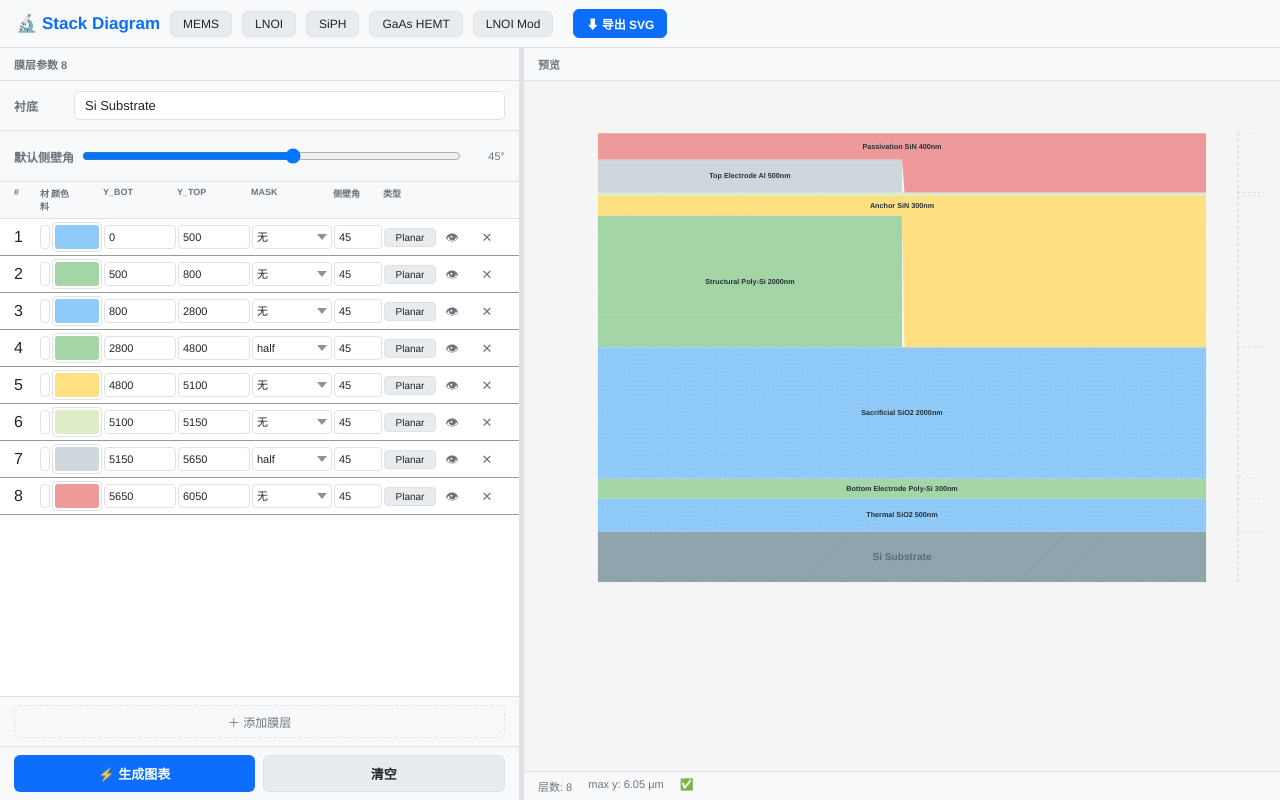
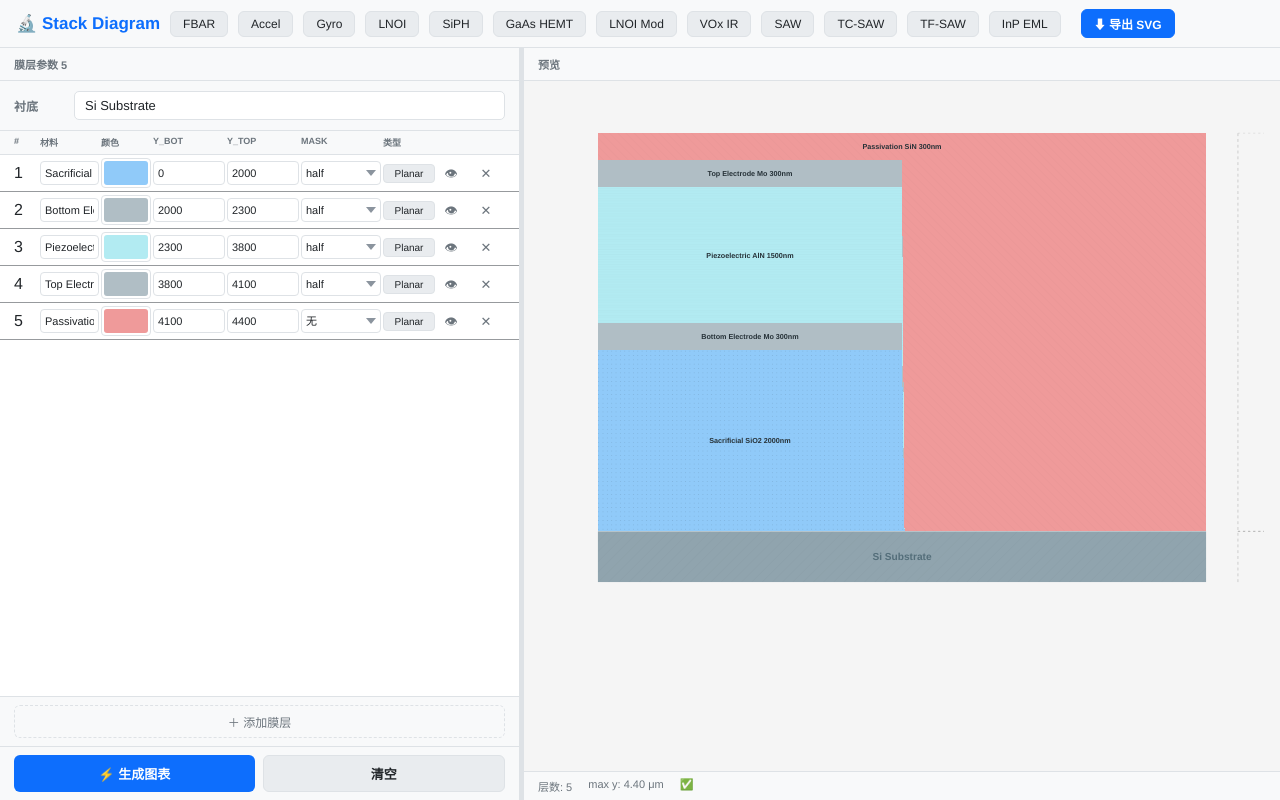
Before and after one commit to haolblvxff-collab/stack-diagram-generator, a plain HTML site: page index.html in a window 1280 px wide. Drawn offline with Linux system fonts and the light colour scheme.

Commit message:
feat: add SAW/TC-SAW/TF-SAW + InP EML presets; remove MEMS

```diff
--- a/index.html
+++ b/index.html
@@ -20,9 +20,9 @@ body{background:var(--bg);color:var(--text);font-family:"PingFang SC","Helvetica
 .sub-row label{font-size:12px;color:var(--text2);white-space:nowrap;font-weight:600;min-width:52px}
 .sub-row input{flex:1;padding:6px 10px;background:var(--input-bg);border:1px solid var(--border);border-radius:5px;color:var(--text);font-size:13px;font-family:inherit;outline:none}
 .sub-row input:focus{border-color:var(--accent)}
-.table-head{display:grid;grid-template-columns:24px 1fr 50px 72px 72px 80px 48px 52px 28px 38px;gap:2px;padding:5px 14px;font-size:9px;font-weight:700;color:var(--text2);text-transform:uppercase;border-bottom:1px solid var(--border);background:var(--panel);flex-shrink:0}
+.table-head{display:grid;grid-template-columns:24px 1fr 50px 72px 72px 80px 52px 28px 38px;gap:2px;padding:5px 14px;font-size:9px;font-weight:700;color:var(--text2);text-transform:uppercase;border-bottom:1px solid var(--border);background:var(--panel);flex-shrink:0}
 .table-wrap{flex:1;overflow-y:auto;background:var(--bg);min-height:0}
-.layer-row{display:grid;grid-template-columns:24px 1fr 50px 72px 72px 80px 48px 52px 28px 38px;gap:2px;padding:3px 14px;align-items:center;border-bottom:1px solid rgba(48,54,61,.5)}
+.layer-row{display:grid;grid-template-columns:24px 1fr 50px 72px 72px 80px 52px 28px 38px;gap:2px;padding:3px 14px;align-items:center;border-bottom:1px solid rgba(48,54,61,.5)}
 .layer-row:hover{background:var(--row-hover)}
 .layer-row.hidden-row{opacity:.35}
 .layer-row input,.layer-row select{padding:5px 4px;background:var(--input-bg);border:1px solid var(--border);border-radius:4px;color:var(--text);font-size:11px;font-family:inherit;outline:none;width:100%}
@@ -75,9 +75,11 @@ body{background:var(--bg);color:var(--text);font-family:"PingFang SC","Helvetica
 <body>
 <div class="topbar">
   <span class="logo">🔬 Stack Diagram</span>
-  <button id="btn-mems">MEMS</button><button id="btn-lnoi">LNOI</button>
+  <button id="btn-fbar">FBAR</button><button id="btn-accel">Accel</button><button id="btn-gyro">Gyro</button>
+  <button id="btn-lnoi">LNOI</button>
   <button id="btn-siph">SiPH</button><button id="btn-gaas">GaAs HEMT</button>
-  <button id="btn-lnoimod">LNOI Mod</button>
+  <button id="btn-lnoimod">LNOI Mod</button><button id="btn-voxir">VOx IR</button>
+  <button id="btn-saw">SAW</button><button id="btn-tcsaw">TC-SAW</button><button id="btn-tfsaw">TF-SAW</button><button id="btn-inpeml">InP EML</button>
   <div class="spacer"></div>
   <button id="btn-export" class="accent">⬇ 导出 SVG</button>
 </div>
@@ -85,8 +87,8 @@ body{background:var(--bg);color:var(--text);font-family:"PingFang SC","Helvetica
   <div class="panel-form" id="form-panel">
     <div class="panel-head">膜层参数 <span class="count" id="layer-count">0</span></div>
     <div class="sub-row"><label>衬底</label><input type="text" id="substrate" value="p-Si (100)" placeholder="p-Si (100)"></div>
-    <div class="sub-row"><label>默认侧壁角</label><input type="range" id="bevel-angle" min="0" max="80" value="45" step="1"><span id="bevel-val" style="font-size:11px;color:var(--text2);min-width:36px;text-align:right">45°</span></div>
-    <div class="table-head"><span>#</span><span>材料</span><span>颜色</span><span>y_bot</span><span>y_top</span><span>Mask</span><span>侧壁角</span><span>类型</span><span></span><span></span></div>
+
+    <div class="table-head"><span>#</span><span>材料</span><span>颜色</span><span>y_bot</span><span>y_top</span><span>Mask</span><span>类型</span><span></span><span></span></div>
     <div class="table-wrap" id="layer-table"></div>
     <div class="add-row"><button id="btn-add">＋ 添加膜层</button></div>
     <div class="actions"><button id="btn-gen" class="btn-gen">⚡ 生成图表</button><button id="btn-clear" class="btn-clear">清空</button></div>
@@ -120,7 +122,7 @@ var toaster=document.getElementById('toast'),suggestPopup=document.getElementByI
 var substrateInput=document.getElementById('substrate'),layers=[],currentInput=null;
 function toast(msg,ok){if(ok===undefined)ok=true;toaster.textContent=msg;toaster.style.background=ok?'var(--green)':'var(--danger)';toaster.classList.add('show');setTimeout(function(){toaster.classList.remove('show')},1800)}
 
-var CDB={sio2:"#90CAF9",sin:"#FFE082",polysi:"#A5D6A7",si:"#90A4AE",al:"#CFD8DC",cu:"#FFAB91",w:"#B39DDB",ti:"#EF9A9A",tin:"#F8BBD0",tan:"#FFCCBC",al2o3:"#DCEDC8",hfo2:"#F0F4C3",teos:"#81D4FA",bpsg:"#B3E5FC",psg:"#E1F5FE",sog:"#E1F5FE",pr:"#FFCDD2",arc:"#FFE0B2",barc:"#FFE0B2",gan:"#C8E6C9",sic:"#D7CCC8",aln:"#B2EBF2",imd:"#CE93D8",ild:"#CE93D8",passivation:"#EF9A9A",sige:"#C8E6C9",ge:"#A5D6A7",cosi2:"#BCAAA4",nisi:"#BCAAA4",ito:"#E0E0E0",zro2:"#F5F5DC",ru:"#D7CCC8",linbo3:"#E8D5B7",algaas:"#FFCC80",gaas:"#C8E6C9",inp:"#B2DFDB",ingaas:"#DCEDC8",au:"#FFD54F",pt:"#E0E0E0",cr:"#BCAAA4",ni:"#D7CCC8"};
+var CDB={sio2:"#90CAF9",sin:"#FFE082",polysi:"#A5D6A7",si:"#90A4AE",asi:"#B0BEC5",al:"#CFD8DC",cu:"#FFAB91",w:"#B39DDB",ti:"#EF9A9A",tin:"#F8BBD0",nicr:"#B0BEC5",tan:"#FFCCBC",al2o3:"#DCEDC8",hfo2:"#F0F4C3",vox:"#5C8A8A",teos:"#81D4FA",bpsg:"#B3E5FC",psg:"#E1F5FE",sog:"#E1F5FE",pr:"#FFCDD2",arc:"#FFE0B2",barc:"#FFE0B2",gan:"#C8E6C9",sic:"#D7CCC8",aln:"#B2EBF2",imd:"#CE93D8",ild:"#CE93D8",passivation:"#EF9A9A",sige:"#C8E6C9",ge:"#A5D6A7",cosi2:"#BCAAA4",nisi:"#BCAAA4",ito:"#E0E0E0",zro2:"#F5F5DC",ru:"#D7CCC8",linbo3:"#E8D5B7",algaas:"#FFCC80",gaas:"#C8E6C9",inp:"#B2DFDB",ingaas:"#DCEDC8",au:"#FFD54F",pt:"#E0E0E0",cr:"#BCAAA4",ni:"#D7CCC8",mo:"#B0BEC5",litao3:"#D4C4A8",lt:"#D4C4A8",ingaasp:"#C8D8B0"};
 function san(s){var r=s.replace(/[\s_\-]/g,"");r=r.replace(/₀/g,"0").replace(/₁/g,"1").replace(/₂/g,"2").replace(/₃/g,"3").replace(/₄/g,"4").replace(/₅/g,"5").replace(/₆/g,"6").replace(/₇/g,"7").replace(/₈/g,"8").replace(/₉/g,"9");return r.toLowerCase()}
 function col(name){if(!name)return"#B0BEC5";var n=san(name),ks=Object.keys(CDB);ks.sort(function(a,b){return b.length-a.length});for(var i=0;i<ks.length;i++){if(n.indexOf(ks[i])>=0)return CDB[ks[i]]}var h=0;for(var i=0;i<name.length;i++)h=((h<<5)-h+name.charCodeAt(i))|0;return"hsl("+Math.abs(h)%360+",40%,78%)"}
 function lum(hx){if(!hx||hx.length<7)return 0;return parseInt(hx.slice(1,3),16)*0.299+parseInt(hx.slice(3,5),16)*0.587+parseInt(hx.slice(5,7),16)*0.114}
@@ -155,8 +157,6 @@ function render(layersData,substrate,W,H,MX,MY,SH){
   var subColor=col(substrate),subHatch=getHatch(substrate);
   var svg=[],seamX=MX+chartWidth+50;
   var seams=[{y:yBottom,label:"0 nm"}];
-  var bevelEl=document.getElementById('bevel-angle');
-  var defaultBevel=bevelEl?parseInt(bevelEl.value)||45:45;
 
   // Surface tracking: NSEG+1 sample points, linearly interpolated
   var surface=[];for(var i=0;i<=NSEG;i++)surface.push(yBottom);
@@ -185,60 +185,37 @@ function render(layersData,substrate,W,H,MX,MY,SH){
       var hatch=getHatch(L.name);
       var flatTop=yBottom-(L.y_top/maxTop*chartHeight);
       var isConf=L.type==="conformal";
-      var bevelDeg=(L.bevel!=null)?L.bevel:defaultBevel;
-      var bevelC=Math.tan(bevelDeg*Math.PI/180);
 
       // Find mask segments (contiguous sample points where mask is active)
       var segs=[],st=-1;
       for(var i=0;i<=NSEG;i++){var nx=i/NSEG;if(inMsk(nx,L.mask)&&st<0)st=i;else if(!inMsk(nx,L.mask)&&st>=0){segs.push({s:st,e:i-1});st=-1}}
       if(st>=0)segs.push({s:st,e:NSEG});
 
-      for(var si2=0;si2<segs.length;si2++){
-        var seg=segs[si2];
-        // Sample surface for this segment: bottom=surface, top depends on mode
-        var pts=[];
-        for(var k=seg.s;k<=seg.e;k++){
-          var x=MX+k/NSEG*chartWidth,bot=surface[k];
-          var top=isConf?bot-thickPx:flatTop;
-          if(top>=bot)top=bot-0.5;
-          pts.push({x:x,top:top,bot:bot});
+      // Build ONE continuous path for the entire layer (all mask segments merged)
+      // Non-masked regions collapse to zero height (top = surface), avoiding inter-segment gaps
+      var allPts=[];
+      for(var k=0;k<=NSEG;k++){
+        var nx=k/NSEG,x=MX+nx*chartWidth,bot=surface[k];
+        var top=inMsk(nx,L.mask)?(isConf?bot-thickPx:flatTop):bot;
+        if(top>=bot)top=bot-0.5;
+        allPts.push({x:x,top:top,bot:bot});
+      }
+
+      // Top edge: left → right (masked areas are visible, non-masked collapse to surface)
+      var d="M "+allPts[0].x.toFixed(1)+" "+allPts[0].top.toFixed(1);
+      for(var k=1;k<allPts.length;k++)d+=" L "+allPts[k].x.toFixed(1)+" "+allPts[k].top.toFixed(1);
+      // Bottom edge: right → left (always surface)
+      for(var k=allPts.length-1;k>=0;k--)d+=" L "+allPts[k].x.toFixed(1)+" "+allPts[k].bot.toFixed(1);
+      d+=" Z";
+      svg.push('<path d=\"'+d+'\" fill=\"'+L.color+'\" shape-rendering=\"crispEdges\"/>');
+      if(hatch)svg.push('<path d=\"'+d+'\" fill=\"'+hatch+'\" shape-rendering=\"crispEdges\"/>');
+
+      // Update surface only in masked regions
+      for(var k=0;k<=NSEG;k++){
+        if(inMsk(k/NSEG,L.mask)){
+          if(isConf)surface[k]-=thickPx;
+          else surface[k]=Math.min(surface[k],flatTop);
         }
-
-        // Left bevel: sloped transition at mask boundary where surface has a step
-        if(seg.s>0&&bevelDeg>0){
-          var stepH=Math.abs(surface[seg.s]-surface[seg.s-1]),bw=stepH*bevelC;
-          if(stepH>0.1&&bw>0.3){
-            var lX=MX+(seg.s-1)/NSEG*chartWidth,mX=lX+bw;
-            if(mX>pts[0].x)mX=pts[0].x;
-            var bvT=isConf?surface[seg.s-1]-thickPx:surface[seg.s-1]+(flatTop-surface[seg.s-1])*(mX-lX)/(pts[0].x-lX);
-            pts.unshift({x:mX,top:bvT,bot:surfAt(mX)});
-            pts.unshift({x:lX,top:isConf?surface[seg.s-1]-thickPx:surface[seg.s-1],bot:surface[seg.s-1]});
-          }
-        }
-
-        // Right bevel: sloped transition at mask boundary where surface has a step
-        if(seg.e<NSEG&&bevelDeg>0){
-          var stepH=Math.abs(surface[seg.e]-surface[seg.e+1]),bw=stepH*bevelC;
-          if(stepH>0.1&&bw>0.3){
-            var rX=MX+(seg.e+1)/NSEG*chartWidth,mX=rX-bw;
-            if(mX<pts[pts.length-1].x)mX=pts[pts.length-1].x;
-            var bvT=isConf?surface[seg.e]-thickPx:surface[seg.e]+(flatTop-surface[seg.e])*(pts[pts.length-1].x-mX)/(pts[pts.length-1].x-rX);
-            pts.push({x:mX,top:bvT,bot:surfAt(mX)});
-            pts.push({x:rX,top:isConf?surface[seg.e+1]-thickPx:surface[seg.e+1],bot:surface[seg.e+1]});
-          }
-        }
-
-        // Build SVG path: top edge left→right, then bottom edge right→left
-        var d="M "+pts[0].x.toFixed(1)+" "+pts[0].top.toFixed(1);
-        for(var k=1;k<pts.length;k++)d+=" L "+pts[k].x.toFixed(1)+" "+pts[k].top.toFixed(1);
-        for(var k=pts.length-1;k>=0;k--)d+=" L "+pts[k].x.toFixed(1)+" "+pts[k].bot.toFixed(1);
-        d+=" Z";
-        svg.push('<path d="'+d+'" fill="'+L.color+'"/>');
-        if(hatch)svg.push('<path d="'+d+'" fill="'+hatch+'"/>');
-
-        // Update surface: blanket flattens to flatTop, conformal subtracts thickness
-        if(isConf){for(var k=seg.s;k<=seg.e;k++)surface[k]-=thickPx;}
-        else{for(var k=seg.s;k<=seg.e;k++)surface[k]=Math.min(surface[k],flatTop);}
       }
 
       // Overlap group accumulation: take min (lowest pixel y = deepest fill)
@@ -284,18 +261,25 @@ function render(layersData,substrate,W,H,MX,MY,SH){
 }
 
 // Presets
-function tty(layers){var y=0,o=[];for(var i=0;i<layers.length;i++){o.push([layers[i][0],y,y+layers[i][1],layers[i][2],layers[i][3],layers[i][4]!=null?layers[i][4]:45]);y+=layers[i][1]}return o}
+function tty(layers){var y=0,o=[];for(var i=0;i<layers.length;i++){o.push([layers[i][0],y,y+layers[i][1],layers[i][2],layers[i][3]]);y+=layers[i][1]}return o}
 var P={
-  mems:{sub:"Si Substrate",layers:tty([["Thermal SiO2",500,"none","blanket"],["Bottom Electrode Poly-Si",300,"none","blanket"],["Sacrificial SiO2",2000,"none","blanket"],["Structural Poly-Si",2000,"half","blanket"],["Anchor SiN",300,"none","blanket"],["Release Etch Stop Al2O3",50,"none","blanket"],["Top Electrode Al",500,"half","blanket"],["Passivation SiN",400,"none","blanket"]])},
+  fbar:{sub:"Si Substrate",layers:tty([["Sacrificial SiO2",2000,"half","blanket"],["Bottom Electrode Mo",300,"half","blanket"],["Piezoelectric AlN",1500,"half","blanket"],["Top Electrode Mo",300,"half","blanket"],["Passivation SiN",300,"none","blanket"]])},
+  accel:{sub:"Si Substrate",layers:tty([["Fixed Electrode Si",500,"none","blanket"],["Sacrificial SiO2",2000,"half","blanket"],["Proof Mass Poly-Si",3000,"half","blanket"],["Spring Anchor SiN",200,"half","blanket"],["Top Cap Si",500,"none","blanket"]])},
+  gyro:{sub:"Si Substrate",layers:tty([["Anchor Si",500,"center","blanket"],["Sacrificial SiO2",2500,"half","blanket"],["Drive/Sense Mass Poly-Si",3000,"half","blanket"],["Sense Electrode Al",200,"center","blanket"],["Top Cap Si",500,"none","blanket"]])},
+  saw:{sub:"LT Substrate",layers:tty([["IDT Electrode Al",200,"grating","blanket"],["Passivation SiO2",100,"none","blanket"]])},
+  tcsaw:{sub:"LT Substrate",layers:tty([["IDT Electrode Al",200,"grating","blanket"],["TC SiO2",800,"none","blanket"],["Passivation SiN",100,"none","blanket"]])},
+  tfsaw:{sub:"Si Support Substrate",layers:tty([["Bonding SiO2",500,"none","blanket"],["LT Film",500,"none","blanket"],["IDT Electrode Al",150,"grating","blanket"],["Passivation SiN",100,"none","blanket"]])},
+  inp_eml:{sub:"n-InP Substrate",layers:tty([["InGaAsP MQW",200,"none","blanket"],["DFB Grating InP",50,"half","blanket"],["p-InP Cladding",1500,"none","blanket"],["Isolation Trench",600,"center","blanket"],["p-Contact Au",300,"none","blanket"]])},
   lnoi:{sub:"LN Substrate",layers:tty([["BOX SiO2",2000,"none","blanket"],["LiNbO3 Film",600,"none","blanket"],["Waveguide Etch SiN",300,"half","blanket"],["Cladding SiO2",800,"none","blanket"],["Electrode Cr",20,"none","blanket"],["Electrode Au",200,"center","blanket"],["Passivation SiO2",500,"none","blanket"]])},
   siph:{sub:"SOI Si Substrate",layers:tty([["BOX SiO2",2000,"none","blanket"],["Si Waveguide",220,"half","blanket"],["Cladding SiO2",1000,"none","blanket"],["Ge PD",500,"center","blanket"],["SiN Cap",100,"none","blanket"],["Contact TiN",50,"center","blanket"],["Metal-1 Al",1000,"none","blanket"],["IMD SiO2",800,"none","blanket"],["Metal-2 Al",1500,"none","blanket"],["Passivation SiN",500,"none","blanket"]])},
   gaas_hemt:{sub:"GaAs Substrate",layers:tty([["GaAs Buffer",500,"none","blanket"],["InGaAs Channel",15,"none","blanket"],["AlGaAs Spacer",3,"none","blanket"],["Si Doping",1,"none","blanket"],["AlGaAs Barrier",25,"none","blanket"],["GaAs Cap",50,"mesa","blanket"],["n+ GaAs Cap",100,"center","blanket"],["S/D Ohmic AuGeNi",200,"half","blanket"],["Gate Schottky TiPtAu",300,"gate","blanket"],["Passivation SiN",200,"none","blanket"]])},
   lnoi_mod:{sub:"Si Substrate",layers:tty([["BOX SiO2",10000,"none","blanket"],["LN Film",600,"none","blanket"],["LN Waveguide Ridge",300,"ridge","blanket"],["Cladding SiO2",800,"none","blanket"],["Mod Electrode Al",850,"gsg","blanket"],["Thermal TiN",200,"center","blanket"],["ILD1 PEOX",1000,"none","blanket"],["Via1 Open",0,"via2","blanket"],["ILD2 PEOX",2000,"none","blanket"],["Via2 Open",0,"via2","blanket"],["Metal Routing Al",850,"none","blanket"],["Passivation PEOX",4000,"none","blanket"],["PAD Open",0,"via2","blanket"]])},
+  vox_ir:{sub:"Si ROIC Substrate",layers:tty([["ROIC Metal Al",500,"none","blanket"],["ILD SiO2",800,"none","blanket"],["Sacrificial a-Si",2000,"half","blanket"],["Support SiN Membrane",300,"half","blanket"],["Bottom Electrode NiCr",80,"center","blanket"],["VOx Sensing Film",80,"center","blanket"],["Top Electrode NiCr",80,"center","blanket"],["Absorber SiN",300,"none","blanket"],["AR Coating SiO2",200,"none","blanket"]])},
 };
 
 // UI
 function mkRow(idx,data){
-  var name=data?data[0]:"SiO2",yB=data?data[1]:0,yT=data?data[2]:100,msk=data?data[3]:"none",tp=data?data[4]:"blanket",bv=data?data[5]:45,ac=col(name);
+  var name=data?data[0]:"SiO2",yB=data?data[1]:0,yT=data?data[2]:100,msk=data?data[3]:"none",tp=data?data[4]:"blanket",ac=col(name);
   var div=document.createElement("div");div.className="layer-row";div.draggable=true;
   var masks=["none","sti","gate","contact","via","active","trench","mesa","fin","half","center","ridge","gsg","via2","grating"],mo="";
   for(var i=0;i<masks.length;i++)mo+='<option value="'+masks[i]+'"'+(masks[i]===msk?" selected":"")+'>'+(masks[i]==="none"?"无":masks[i])+"</option>";
@@ -305,7 +289,7 @@ function mkRow(idx,data){
     +'<input class="ybot-input" type="number" value="'+yB+'" placeholder="0" min="0" step="1">'
     +'<input class="ytop-input" type="number" value="'+yT+'" placeholder="100" min="1" step="1">'
     +'<select class="mask-select">'+mo+"</select>"
-    +'<input class="bevel-input" type="number" value="'+bv+'" placeholder="45" min="0" max="80" step="1" title="侧壁倾角 0°-80°">'
+
     +'<button class="type-toggle'+(tp==="conformal"?" conformal":"")+'">'+(tp==="conformal"?"Conformal":"Planar")+"</button>"
     +'<button class="hide-btn" title="隐藏/显示此层">👁</button>'
     +'<button class="del-btn">✕</button>';
@@ -335,9 +319,7 @@ function gather(){var d=[];for(var i=0;i<layers.length;i++){var row=layers[i].ro
   var nm=(row.querySelector(".mat-input").value||"").trim()||"Layer",yb=parseFloat(row.querySelector(".ybot-input").value)||0,yt=parseFloat(row.querySelector(".ytop-input").value)||100;
   if(yt<=yb)yt=yb+1;var mk=row.querySelector(".mask-select").value,tp=row.querySelector(".type-toggle").classList.contains("conformal")?"conformal":"blanket";
   var cl=row.querySelector(".color-pick").value||col(nm);
-  var bv=parseInt(row.querySelector(".bevel-input").value)||45;
-  if(bv<0)bv=0;if(bv>80)bv=80;
-  d.push({name:nm,y_bottom:yb,y_top:yt,mask:mk,type:tp,color:cl,bevel:bv});}return d;}
+  d.push({name:nm,y_bottom:yb,y_top:yt,mask:mk,type:tp,color:cl});}return d;}
 function gen(){try{var data=gather();if(data.length===0){previewDiv.innerHTML='<div class="empty-hint"><span>⚠️</span>请至少添加一层膜层</div>';statusMsg.innerHTML='<span class="err">无膜层</span>';return}
   var sub=(substrateInput.value||"").trim()||"p-Si (100)",svg=render(data,sub,1000,720,80,50,70);previewDiv.innerHTML=svg;
   var maxY=0;for(var i=0;i<data.length;i++){if(data[i].y_top>maxY)maxY=data[i].y_top}statusLayers.textContent="层数: "+data.length;statusThickness.textContent="max y: "+(maxY/1000).toFixed(2)+" μm";statusMsg.innerHTML='<span class="ok">✅</span>';}
@@ -374,7 +356,7 @@ function fallbackSave(blobData){
   document.getElementById("save-cancel").onclick=function(){overlay.classList.remove("show")};
   overlay.onclick=function(e){if(e.target===overlay)overlay.classList.remove("show")};
 }
-function shwSug(inp){currentInput=inp;var val=(inp.value||"").toLowerCase(),matches=[],materials=["Si","SiO2","SiN","Poly-Si","Al","Cu","W","Ti","TiN","TaN","Al2O3","HfO2","TEOS","BPSG","PSG","SOG","PR","ARC","GaN","SiC","AlN","IMD","ILD","Passivation","SiGe","Ge","CoSi2","NiSi","ITO","ZrO2","Ru","LiNbO3","AlGaAs","GaAs","InP","InGaAs","Au","Pt","Cr","Ni"];
+function shwSug(inp){currentInput=inp;var val=(inp.value||"").toLowerCase(),matches=[],materials=["Si","SiO2","SiN","a-Si","Poly-Si","Al","Cu","W","Ti","TiN","NiCr","Mo","TaN","Al2O3","HfO2","VOx","LiTaO3","LT","InGaAsP","TEOS","BPSG","PSG","SOG","PR","ARC","GaN","SiC","AlN","IMD","ILD","Passivation","SiGe","Ge","CoSi2","NiSi","ITO","ZrO2","Ru","LiNbO3","AlGaAs","GaAs","InP","InGaAs","Au","Pt","Cr","Ni"];
   for(var i=0;i<materials.length;i++){if(materials[i].toLowerCase().indexOf(val)>=0)matches.push(materials[i])}matches=matches.slice(0,8);
   if(matches.length===0||(matches.length===1&&matches[0].toLowerCase()===val)){suggestPopup.style.display="none";return}
   var h="";for(var i=0;i<matches.length;i++){var c=col(matches[i]);h+='<li data-val="'+matches[i].replace(/"/g,"&quot;")+'"><span class="sw" style="background:'+c+'"></span>'+matches[i]+"</li>"}
@@ -385,20 +367,23 @@ resizeHandle.addEventListener("mousedown",function(e){resizing=true;e.preventDef
 document.addEventListener("mousemove",function(e){if(!resizing)return;formPanel.style.width=Math.max(420,Math.min(700,e.clientX))+"px"});
 document.addEventListener("mouseup",function(){resizing=false});
 document.getElementById("btn-gen").addEventListener("click",gen);
-// Bevel angle slider: update display + re-render on change
-var bevelSlider=document.getElementById("bevel-angle");
-var bevelVal=document.getElementById("bevel-val");
-bevelSlider.addEventListener("input",function(){bevelVal.textContent=bevelSlider.value+"°";gen();});
 document.getElementById("btn-clear").addEventListener("click",clearAll);
 document.getElementById("btn-add").addEventListener("click",function(){addLayer()});
 document.getElementById("btn-export").addEventListener("click",expt);
-document.getElementById("btn-mems").addEventListener("click",function(){loadPreset("mems")});
+document.getElementById("btn-fbar").addEventListener("click",function(){loadPreset("fbar")});
+document.getElementById("btn-accel").addEventListener("click",function(){loadPreset("accel")});
+document.getElementById("btn-gyro").addEventListener("click",function(){loadPreset("gyro")});
 document.getElementById("btn-lnoi").addEventListener("click",function(){loadPreset("lnoi")});
 document.getElementById("btn-siph").addEventListener("click",function(){loadPreset("siph")});
 document.getElementById("btn-gaas").addEventListener("click",function(){loadPreset("gaas_hemt")});
 document.getElementById("btn-lnoimod").addEventListener("click",function(){loadPreset("lnoi_mod")});
+document.getElementById("btn-voxir").addEventListener("click",function(){loadPreset("vox_ir")});
+document.getElementById("btn-saw").addEventListener("click",function(){loadPreset("saw")});
+document.getElementById("btn-tcsaw").addEventListener("click",function(){loadPreset("tcsaw")});
+document.getElementById("btn-tfsaw").addEventListener("click",function(){loadPreset("tfsaw")});
+document.getElementById("btn-inpeml").addEventListener("click",function(){loadPreset("inp_eml")});
 document.addEventListener("keydown",function(e){if(e.key==="Escape"){var ov=document.getElementById("save-overlay");if(ov.classList.contains("show")){ov.classList.remove("show");return}}if((e.ctrlKey||e.metaKey)&&e.key==="s"){e.preventDefault();expt()}if((e.ctrlKey||e.metaKey)&&e.key==="Enter"){e.preventDefault();gen()}});
-loadPreset("mems");
+loadPreset("fbar");
 })();
 </script>
 </body>
```
